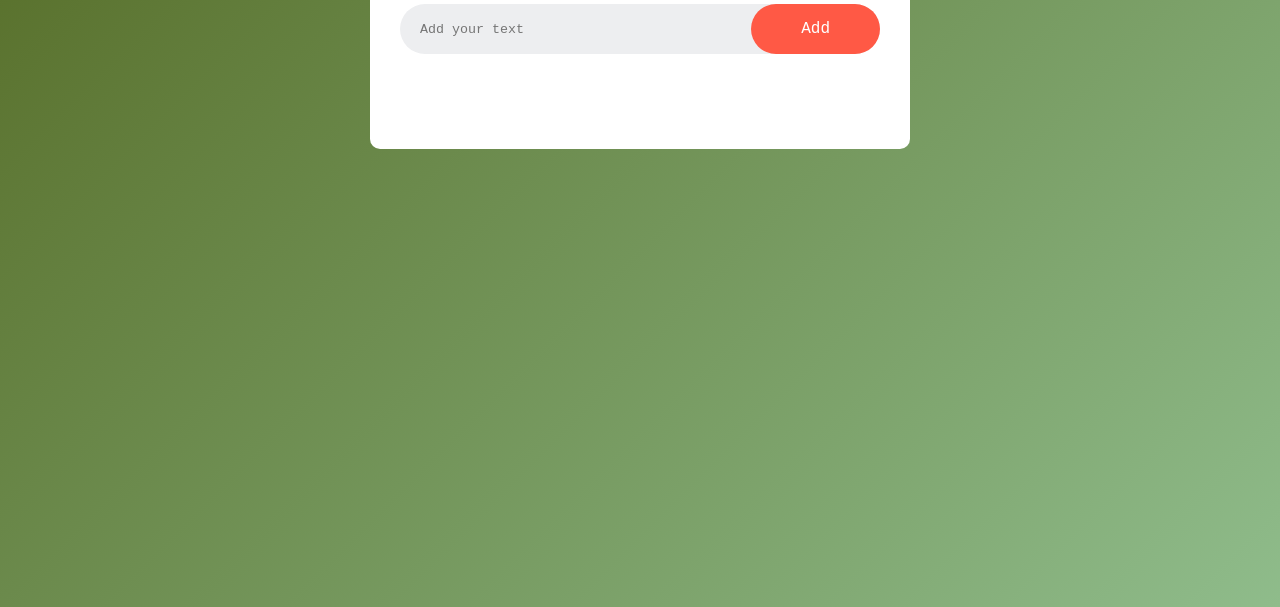
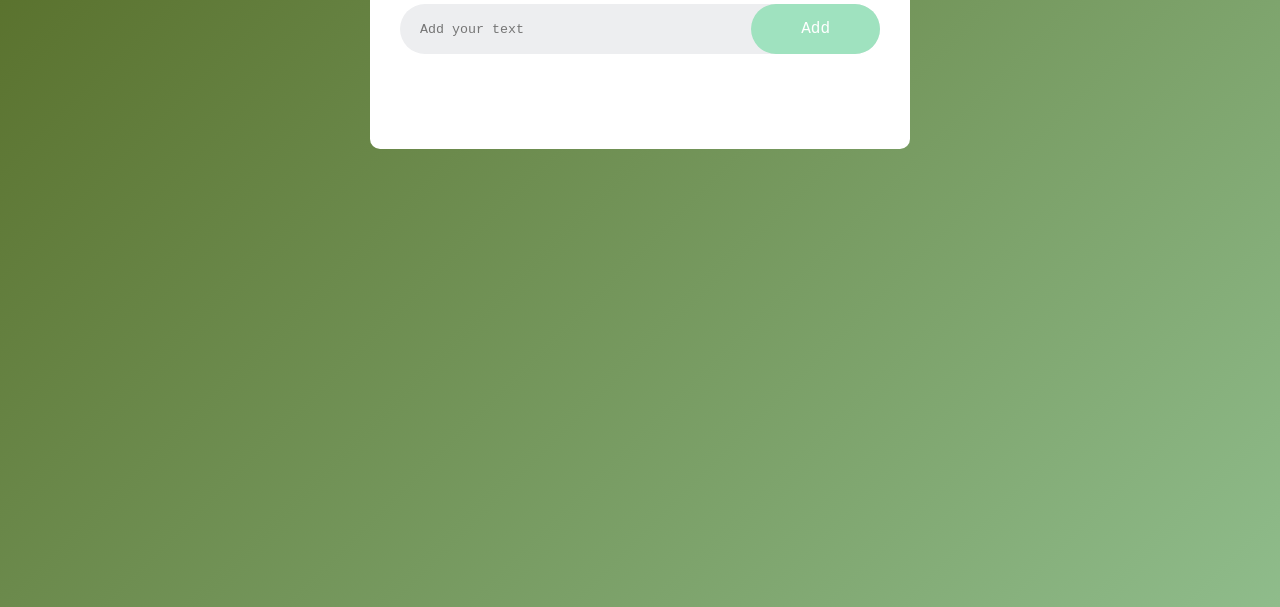
Before and after one commit to Marie-L1/To-do, a plain HTML site: page index.html in a window 1280 px wide. Shown: the part 193-800 px from the top of the page. Drawn offline with Linux system fonts and the light colour scheme.

Commit message:
Update style.css

```diff
--- a/style.css
+++ b/style.css
@@ -54,7 +54,7 @@ button{
     border: none;
     outline: none;
     padding: 16px 50px;
-    background: #ff5945;
+    background: #9FE2BF;
     color: #fff;
     font-size: 16px;
     cursor: pointer;
```
